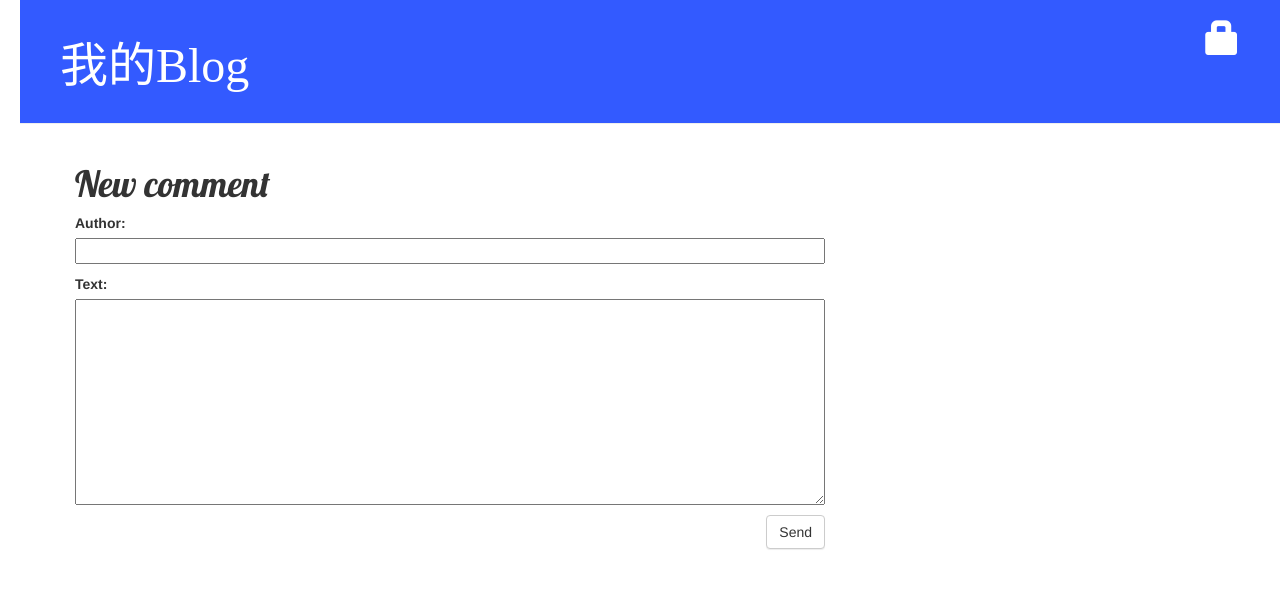
After one commit to Newworldco/Blog-app, a Django app: page /post/1/comment/ in a window 1280 px wide. The commit adds this page. Shown: the top 589 px of the page. Run offline with Django 3.2, Linux system fonts and the light colour scheme; data comes from the database, SQL or seed files in the repository; both versions use the stored data as it was after the commit; some libraries are stand-ins or nearby versions.

Commit message:
增加评论功能

```diff
--- a/django_pjct/settings.py
+++ b/django_pjct/settings.py
@@ -121,3 +121,4 @@ USE_TZ = True
 
 STATIC_URL = '/static/'
 STATIC_ROOT = os.path.join(BASE_DIR, 'static')
+LOGIN_REDIRECT_URL = '/'
--- a/django_pjct/urls.py
+++ b/django_pjct/urls.py
@@ -13,10 +13,14 @@ Including another URLconf
     1. Import the include() function: from django.urls import include, path
     2. Add a URL to urlpatterns:  path('myblog/', include('myblog.urls'))
 """
+from django.urls import path, include
 from django.contrib import admin
-from django.conf.urls import include, url
+
+from django.contrib.auth import views
 
 urlpatterns = [
-    url(r'^admin/', admin.site.urls),
-    url(r'', include('myblog.urls')),
+    path('admin/', admin.site.urls),
+    path('accounts/login/', views.LoginView.as_view(), name='login'),
+    path('accounts/logout/', views.LogoutView.as_view(next_page='/'), name='logout'),
+    path('', include('myblog.urls')),
 ]
--- a/myblog/admin.py
+++ b/myblog/admin.py
@@ -1,4 +1,5 @@
 from django.contrib import admin
-from .models import Post
+from .models import Post, Comment
 
 admin.site.register(Post)
+admin.site.register(Comment)
--- a/myblog/forms.py
+++ b/myblog/forms.py
@@ -1,9 +1,16 @@
 from django import forms
 
-from .models import Post
+from .models import Post, Comment
 
 class PostForm(forms.ModelForm):
 
     class Meta:
         model = Post
         fields = ('title', 'text',)
+
+
+class CommentForm(forms.ModelForm):
+
+    class Meta:
+        model = Comment
+        fields = ('author', 'text',)
--- a/myblog/models.py
+++ b/myblog/models.py
@@ -17,3 +17,18 @@ class Post(models.Model):
 
     def __str__(self):
         return self.title
+
+
+class Comment(models.Model):
+    post = models.ForeignKey('myblog.Post', on_delete=models.CASCADE, related_name='comments')
+    author = models.CharField(max_length=200)
+    text = models.TextField()
+    created_date = models.DateTimeField(default=timezone.now)
+    approved_comment = models.BooleanField(default=False)
+
+    def approve(self):
+        self.approved_comment = True
+        self.save()
+
+    def __str__(self):
+        return self.text
--- a/myblog/static/css/blog.css
+++ b/myblog/static/css/blog.css
@@ -54,3 +54,7 @@ body {
     .post h1 a, .post h1 a:visited {
         color: #000000;
     }
+
+    .comment {
+    margin: 20px 0px 20px 20px;
+}
--- /dev/null
+++ b/myblog/templates/blog/add_comment_to_post.html
@@ -0,0 +1,9 @@
+{% extends 'blog/base.html' %}
+
+{% block content %}
+    <h1>New comment</h1>
+    <form method="POST" class="post-form">{% csrf_token %}
+        {{ form.as_p }}
+        <button type="submit" class="save btn btn-default">Send</button>
+    </form>
+{% endblock %}
--- a/myblog/templates/blog/base.html
+++ b/myblog/templates/blog/base.html
@@ -11,6 +11,10 @@
         <div class="page-header">
             {% if user.is_authenticated %}
                 <a href="{% url 'post_new' %}" class="top-menu"><span class="glyphicon glyphicon-plus"></span></a>
+                <a href="{% url 'post_draft_list' %}" class="top-menu"><span class="glyphicon glyphicon-edit"></span></a>
+                <p class="top-menu">Hello {{ user.username }} <small>(<a href="{% url 'logout' %}">Log out</a>)</small></p>
+            {% else %}
+                <a href="{% url 'login' %}" class="top-menu"><span class="glyphicon glyphicon-lock"></span></a>
             {% endif %}
             <h1><a href="/">我的Blog</a></h1>
         </div>
--- a/myblog/urls.py
+++ b/myblog/urls.py
@@ -1,9 +1,16 @@
 from django.conf.urls import url
 from . import views
+from django.urls import path
 
 urlpatterns = [
     url(r'^$', views.post_list, name='post_list'),
     url(r'^post/(?P<pk>[0-9]+)/$', views.post_detail, name='post_detail'),
     url(r'^post/new/$', views.post_new, name='post_new'),
     url(r'^post/(?P<pk>[0-9]+)/edit/$', views.post_edit, name='post_edit'),
+    path('drafts/', views.post_draft_list, name='post_draft_list'),
+    path('post/<pk>/publish/', views.post_publish, name='post_publish'),
+    path('post/<pk>/remove/', views.post_remove, name='post_remove'),
+    path('post/<int:pk>/comment/', views.add_comment_to_post, name='add_comment_to_post'),
+    path('comment/<int:pk>/approve/', views.comment_approve, name='comment_approve'),
+    path('comment/<int:pk>/remove/', views.comment_remove, name='comment_remove'),
 ]
--- a/myblog/views.py
+++ b/myblog/views.py
@@ -1,32 +1,37 @@
-from django.shortcuts import render
+from django.contrib.auth.decorators import login_required
 from django.utils import timezone
-from .models import Post
+from .models import Post, Comment
 from django.shortcuts import render, get_object_or_404
-from .forms import PostForm
+from .forms import PostForm, CommentForm
 from django.shortcuts import redirect
+
 
 # Create your views here.
 def post_list(request):
     posts = Post.objects.filter(published_date__lte=timezone.now()).order_by('published_date')
     return render(request, 'blog/post_list.html', {'posts': posts})
 
+
 def post_detail(request, pk):
     post = get_object_or_404(Post, pk=pk)
     return render(request, 'blog/post_detail.html', {'post': post})
 
+
+@login_required
 def post_new(request):
     if request.method == "POST":
         form = PostForm(request.POST)
         if form.is_valid():
             post = form.save(commit=False)
             post.author = request.user
-            post.published_date = timezone.now()
             post.save()
             return redirect('post_detail', pk=post.pk)
     else:
         form = PostForm()
     return render(request, 'blog/post_edit.html', {'form': form})
 
+
+@login_required
 def post_edit(request, pk):
     post = get_object_or_404(Post, pk=pk)
     if request.method == "POST":
@@ -34,9 +39,55 @@ def post_edit(request, pk):
         if form.is_valid():
             post = form.save(commit=False)
             post.author = request.user
-            post.published_date = timezone.now()
             post.save()
             return redirect('post_detail', pk=post.pk)
     else:
         form = PostForm(instance=post)
     return render(request, 'blog/post_edit.html', {'form': form})
+
+
+@login_required
+def post_draft_list(request):
+    posts = Post.objects.filter(published_date__isnull=True).order_by('created_date')
+    return render(request, 'blog/post_draft_list.html', {'posts': posts})
+
+
+@login_required
+def post_publish(request, pk):
+    post = get_object_or_404(Post, pk=pk)
+    post.publish()
+    return redirect('post_detail', pk=pk)
+
+
+@login_required
+def post_remove(request, pk):
+    post = get_object_or_404(Post, pk=pk)
+    post.delete()
+    return redirect('post_list')
+
+
+def add_comment_to_post(request, pk):
+    post = get_object_or_404(Post, pk=pk)
+    if request.method == "POST":
+        form = CommentForm(request.POST)
+        if form.is_valid():
+            comment = form.save(commit=False)
+            comment.post = post
+            comment.save()
+            return redirect('post_detail', pk=post.pk)
+    else:
+        form = CommentForm()
+    return render(request, 'blog/add_comment_to_post.html', {'form': form})
+
+
+@login_required
+def comment_approve(request, pk):
+    comment = get_object_or_404(Comment, pk=pk)
+    comment.approve()
+    return redirect('post_detail', pk=comment.post.pk)
+
+@login_required
+def comment_remove(request, pk):
+    comment = get_object_or_404(Comment, pk=pk)
+    comment.delete()
+    return redirect('post_detail', pk=comment.post.pk)
```
Also changed, not shown: myblog/templates/blog/post_detail.html (+24 -1 lines), myblog/templates/blog/post_draft_list.html (added, +11 -0 lines), myblog/templates/registration/login.html (added, +24 -0 lines), db.sqlite3, myblog/migrations/0002_comment.py (added).
